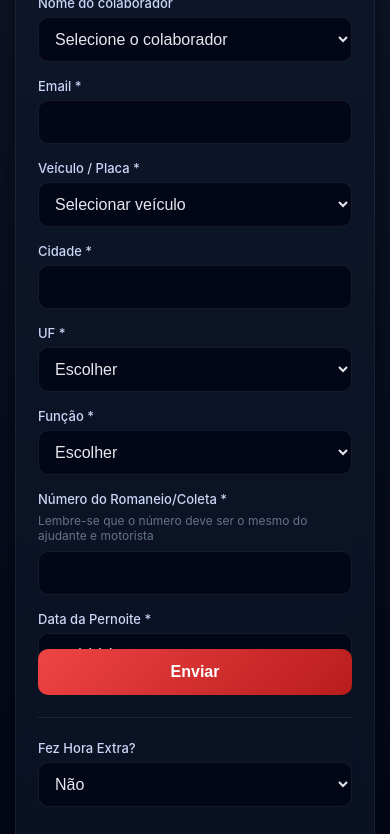
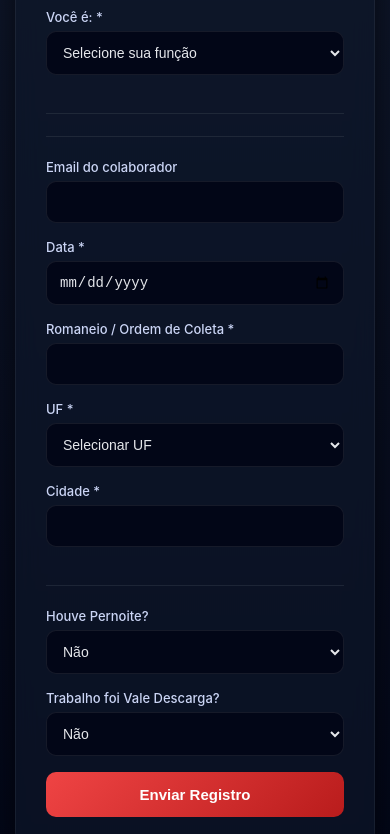
Before and after one commit to mandruzattomatheus-del/pernoiteapp, a website: page public/index.html in a window 390 px wide. Shown: the part 139-973 px from the top of the page. Drawn offline with Linux system fonts and the light colour scheme.

Commit message:
feat: ajustada visibilidade do vale descarga e separação motorista/ajudante

```diff
--- a/public/index.html
+++ b/public/index.html
@@ -3,152 +3,148 @@
 <head>
     <meta charset="UTF-8">
     <meta name="viewport" content="width=device-width, initial-scale=1.0">
-<title>Formulário de Pernoite</title>
+    <title>Mercam - Controle de Horários</title>
     <link rel="stylesheet" href="style.css">
 </head>
 <body>
 
 <div class="container">
-
     <div class="logo-area">
-  <img src="assets/logo-mercam2021.png" alt="Logo Transportadora">
-  <h2>Controle de horários</h2>
+        <img src="assets/logo-mercam2021.png" alt="Mercam">
+        <h2>Controle de Horários</h2>
     </div>
-<!-- precisa colocar foto/logo na pasta assest ainda -->
 
     <form id="formPernoite">
+        <label>Você é: *</label>
+        <select id="funcao" name="funcao_usuario" required>
+            <option value="">Selecione sua função</option>
+            <option value="motorista">Motorista</option>
+            <option value="ajudante">Ajudante</option>
+        </select>
 
-<label for="motorista">Nome do colaborador</label>
-<select id="motorista" name="motorista" required>
-  <option value="">Selecione o colaborador</option>
+        <hr>
+
+        <div id="areaMotorista" class="hidden-section">
+            <label>Nome do Motorista *</label>
+            <select name="nome_motorista">
+                <option value="">Selecione o motorista</option>
                 <option>ALEXANDRO AYMORE DE OLIVEIRA SANTOS</option>
                 <option>ALVARO APARECIDO DE OLIVEIRA BENEDITO</option>
                 <option>BRUNO DA SILVA MEIRA</option>
                 <option>CLEITON GONZAGA DE QUEIROGA</option>
-  <option>ELIAS BORGES DE MACEDO</option>
+                <option>EDER ANTONIO HENRIQUE</option>
                 <option>JEAN CARLOS RODRIGUES DO NASCIMENTO</option>
                 <option>JONAS SANTANA DOS SANTOS</option>
                 <option>JOSE CLAYTON DA SILVA RODRIGUES</option>
                 <option>JOSE CRISPIN VIEIRA DE ARAUJO</option>
-  <option>JOSE FRANCISCO DE MOURA</option>
                 <option>LEANDRO CARACIOLO DOS SANTOS</option>
-  <option>LETICIA</option>
                 <option>LUCAS GUEDES DA SILVA</option>
-  <option>MARIA DE FATIMA DOS SANTOS CARVALHO</option>
-  <option>NELSINHO</option>
-  <option>NELSON</option>
-  <option>NELSON JOSE TEIXEIRA MIRANDA</option>
-  <option>PATRICIA</option>
-  <option>PAULO EDUARDO DE OLIVEIRA</option>
-  <option>PEDRO PAIVA CARDOSO</option>
-  <option>VALÉRIA</option>
-  <option>VICTOR AUGUSTO DE OLIVEIRA</option>
+                <option>NELSON JOSÉ TEIXEIRA MIRANDA</option>
                 <option>WAGNER DA SILVA PERES AMARAL</option>
                 <option>WILSON DE SOUZA</option>
             </select>
 
-<label>Email *</label>
-<input type="email" name="email" required>
+            <label>Estava com ajudante?</label>
+            <select id="temAjudante" name="tem_ajudante">
+                <option value="nao">Não</option>
+                <option value="sim">Sim</option>
+            </select>
 
-<label>Veículo / Placa *</label>
-<select name="placa" required>
+            <div id="blocoAjudanteDoMotorista" class="hidden-section">
+                <label>Selecione o Ajudante</label>
+                <select name="ajudante_do_motorista">
+                    <option value="">Selecione o ajudante</option>
+                    <option>AIRTON LINHARES</option>
+                    <option>COSME JOSE DE OLIVEIRA</option>
+                    <option>DAMIÃO FRANCISCO PEREIRA</option>
+                    <option>FRANCISCO DAS CHAGAS PIMENTEL JUNIOR</option>
+                    <option>FRANCISCO RODRIGUES DO NASCIMENTO</option>
+                    <option>LEONARDO ANDRADE DA SILVA</option>
+                    <option>MARCOS BARACHO DO NASCIMENTO</option>
+                    <option>NIVALDO DE BARROS</option>
+                    <option>ELIAS BORGES DE MACEDO</option>
+                </select>
+            </div>
+        </div>
 
-<option value="">Selecionar veículo</option>
+        <div id="areaAjudante" class="hidden-section">
+            <label>Seu Nome (Ajudante) *</label>
+            <select name="nome_ajudante">
+                <option value="">Selecione seu nome</option>
+                <option>AIRTON LINHARES</option>
+                <option>COSME JOSE DE OLIVEIRA</option>
+                <option>DAMIÃO FRANCISCO PEREIRA</option>
+                <option>FRANCISCO DAS CHAGAS PIMENTEL JUNIOR</option>
+                <option>FRANCISCO RODRIGUES DO NASCIMENTO</option>
+                <option>LEONARDO ANDRADE DA SILVA</option>
+                <option>MARCOS BARACHO DO NASCIMENTO</option>
+                <option>NIVALDO DE BARROS</option>
+                <option>ELIAS BORGES DE MACEDO</option>
+            </select>
 
-<option>DPM-2C71 - AUDI Q5 SB P-HIBRIDO</option>
-<option>EWW-0A64 - AUDI Q5 SB P-HIBRIDO</option>
-<option>SUC-0C28 - BMW X6 M COMPETITION</option>
-<option>DEU-7390 - Carreta Sider</option>
-<option>FNV-4C67 - Carreta Sider</option>
-<option>FXC-4H07 - Fiat - Fiorino</option>
-<option>GGT-0F64 - GWM HAVAL H6 GT</option>
-<option>FXA-0D64 - Moto Honda X-ADV</option>
-<option>EOE-0B64 - Kia Carnival</option>
-<option>EOU-0G85 - Mercedes-Benz - Atego 3030</option>
-<option>FZA-4F15 - Mercedes-Benz - ACCELO</option>
-<option>DIZ-7H62 - M BENZ - SPRINTER</option>
-<option>GKD-7A62 - M BENZ - ATEGO 2430</option>
-<option>FUZ-0422 - Volvo - FH 460</option>
-<option>UFL-0H73 - Volvo FH 460 LS Branco</option>
-<option>UGO-4F96 - Volvo FH 460 LS Prata</option>
-<option>DTB-1E11 - VW - 24250</option>
-<option>EMU-6E18 - VW - 8.150</option>
-<option>FMT-0A64 - VW - 11.180</option>
-<option>FLQ-5F07 - VW - 19.330</option>
-<option>DTD-2A80 - VW - Kombi</option>
-<option>FRE-3H48 - VW-30.330 Bi-truck Sider</option>
-<option>GGE-3C94 - Truck Sider VW-24.330</option>
-<option>SVD-0D46 - VW Express Delivery Sider</option>
-<option>TLC-4I24 - VW Express Delivery Sider</option>
+            <label>Motorista com quem estava *</label>
+            <select name="motorista_responsavel">
+                <option value="">Selecione o motorista</option>
+                <option>ALEXANDRO AYMORE DE OLIVEIRA SANTOS</option>
+                <option>ALVARO APARECIDO DE OLIVEIRA BENEDITO</option>
+                <option>BRUNO DA SILVA MEIRA</option>
+                <option>CLEITON GONZAGA DE QUEIROGA</option>
+                <option>EDER ANTONIO HENRIQUE</option>
+                <option>JEAN CARLOS RODRIGUES DO NASCIMENTO</option>
+                <option>JONAS SANTANA DOS SANTOS</option>
+                <option>JOSE CLAYTON DA SILVA RODRIGUES</option>
+                <option>JOSE CRISPIN VIEIRA DE ARAUJO</option>
+                <option>LEANDRO CARACIOLO DOS SANTOS</option>
+                <option>LUCAS GUEDES DA SILVA</option>
+                <option>NELSON JOSÉ TEIXEIRA MIRANDA</option>
+                <option>WAGNER DA SILVA PERES AMARAL</option>
+                <option>WILSON DE SOUZA</option>
+            </select>
+        </div>
+
+        <hr>
+
+        <label>Email do colaborador</label>
+        <input type="email" name="email">
+
+        <label>Data *</label>
+        <input type="date" name="data_registro" required>
+
+        <label>Romaneio / Ordem de Coleta *</label>
+        <input type="text" name="romaneio" required>
+
+        <label>UF *</label>
+        <select name="uf" required>
+            <option value="">Selecionar UF</option>
+            <option value="MG">MG - MINAS GERAIS</option>
+            <option value="SP">SP - SÃO PAULO</option>
+            <option value="RJ">RJ - RIO DE JANEIRO</option>
+            <option value="ES">ES - ESPÍRITO SANTO</option>
+            <option value="PR">PR - PARANÁ</option>
+            <option value="SC">SC - SANTA CATARINA</option>
+            <option value="RS">RS - RIO GRANDE DO SUL</option>
         </select>
 
         <label>Cidade *</label>
         <input type="text" name="cidade" required>
 
-<label>UF *</label>
-<select name="uf" required>
-<option value="">Escolher</option>
-<option value="AC">AC</option>
-<option value="AL">AL</option>
-<option value="AP">AP</option>
-<option value="AM">AM</option>
-<option value="BA">BA</option>
-<option value="CE">CE</option>
-<option value="DF">DF</option>
-<option value="ES">ES</option>
-<option value="GO">GO</option>
-<option value="MA">MA</option>
-<option value="MT">MT</option>
-<option value="MS">MS</option>
-<option value="MG">MG</option>
-<option value="PA">PA</option>
-<option value="PB">PB</option>
-<option value="PR">PR</option>
-<option value="PE">PE</option>
-<option value="PI">PI</option>
-<option value="RJ">RJ</option>
-<option value="RN">RN</option>
-<option value="RS">RS</option>
-<option value="RO">RO</option>
-<option value="RR">RR</option>
-<option value="SC">SC</option>
-<option value="SP">SP</option>
-<option value="SE">SE</option>
-<option value="TO">TO</option>
-</select>
-
-<label>Função *</label>
-<select name="funcao" required>
-<option value="">Escolher</option>
-<option>Motorista</option>
-<option>Ajudante</option>
-</select>
-
-<label>Número do Romaneio/Coleta *</label>
-<small>Lembre-se que o número deve ser o mesmo do ajudante e motorista</small>
-<input type="text" name="romaneio" required>
-
-<label>Data da Pernoite *</label>
-<input type="date" name="data" required>
-
         <hr>
 
-<label>Fez Hora Extra?</label>
-<select id="horaExtra">
+        <label>Houve Pernoite?</label>
+        <select name="pernoite">
             <option value="nao">Não</option>
             <option value="sim">Sim</option>
         </select>
 
-<div id="extraFields">
-<label>Horário de Entrada</label>
-<input type="time" name="entrada">
-
-<label>Horário de Saída</label>
-<input type="time" name="saida">
+        <div id="blocoValeDescarga">
+            <label>Trabalho foi Vale Descarga?</label>
+            <select name="vale_descarga">
+                <option value="nao">Não</option>
+                <option value="sim">Sim</option>
+            </select>
         </div>
 
-<button type="submit">Enviar</button>
-
+        <button type="submit">Enviar Registro</button>
     </form>
 </div>
 
--- a/public/style.css
+++ b/public/style.css
@@ -1,264 +1,55 @@
-/* RESET */
-
-*{
-  box-sizing:border-box;
-  margin:0;
-  padding:0;
-}
-
-/* FUNDO */
+/* SEU RESET E ESTILO ORIGINAL */
+*{ box-sizing:border-box; margin:0; padding:0; }
 
 body{
-
   font-family: "Inter","Segoe UI",sans-serif;
-
-  background:
-  linear-gradient(
-    180deg,
-    #0f172a,
-    #020617
-  );
-
+  background: linear-gradient(180deg, #0f172a, #020617);
   color:#e5e7eb;
-
   min-height:100vh;
-
   display:flex;
   justify-content:center;
   align-items:flex-start;
-
   padding:30px 15px;
 }
 
-/* CONTAINER */
-
 .container{
-
-  width:100%;
-  max-width:520px;
-
+  width:100%; max-width:520px;
   background:rgba(15,23,42,0.65);
-
   backdrop-filter:blur(12px);
-
   border:1px solid rgba(255,255,255,0.06);
-
   border-radius:16px;
-
   padding:30px;
-
-  box-shadow:
-  0 10px 30px rgba(0,0,0,0.6);
+  box-shadow: 0 10px 30px rgba(0,0,0,0.6);
 }
 
-/* LOGO */
+.logo-area{ text-align:center; margin-bottom:25px; }
+.logo-area img{ width:90px; margin-bottom:10px; }
+.logo-area h2{ font-weight:600; font-size:20px; color:#f1f5f9; }
 
-.logo-area{
-  text-align:center;
-  margin-bottom:25px;
+label{ display:block; margin-bottom:6px; font-size:13px; color:#cbd5f5; font-weight:500; }
+
+input, select{
+  width:100%; padding:12px; border-radius:10px;
+  border:1px solid rgba(255,255,255,0.08);
+  background:#020617; color:#e5e7eb; font-size:14px;
+  margin-bottom:16px; transition:all .2s;
 }
 
-.logo-area img{
-  width:90px;
-  margin-bottom:10px;
+input:focus, select:focus{ outline:none; border:1px solid #ef4444; }
+
+hr{ border:none; height:1px; background:rgba(255,255,255,0.08); margin:22px 0; }
+
+button{
+  width:100%; padding:14px; border-radius:10px; border:none;
+  background: linear-gradient(135deg, #ef4444, #b91c1c);
+  color:white; font-size:15px; font-weight:600; cursor:pointer;
 }
 
-.logo-area h2{
-  font-weight:600;
-  font-size:20px;
-  color:#f1f5f9;
+/* --- AJUSTE DE CONFLITO DE EXIBIÇÃO --- */
+.hidden-section {
+    display: none !important;
 }
 
-/* TITULOS DE SEÇÃO */
-
-h3{
-
-  margin-top:22px;
-  margin-bottom:12px;
-
-  font-size:14px;
-
-  letter-spacing:1px;
-
-  text-transform:uppercase;
-
-  color:#94a3b8;
+.ativo {
+    display: block !important;
 }
-
-/* LABEL */
-
-label{
-
-  display:block;
-
-  margin-bottom:6px;
-
-  font-size:13px;
-
-  color:#cbd5f5;
-
-  font-weight:500;
-}
-
-/* TEXTOS PEQUENOS */
-
-small{
-
-  display:block;
-
-  margin-bottom:8px;
-
-  font-size:12px;
-
-  color:#64748b;
-}
-
-/* INPUTS */
-
-input,
-select{
-
-  width:100%;
-
-  padding:12px;
-
-  border-radius:10px;
-
-  border:1px solid rgba(255,255,255,0.08);
-
-  background:#020617;
-
-  color:#e5e7eb;
-
-  font-size:14px;
-
-  margin-bottom:16px;
-
-  transition:all .2s;
-}
-
-/* FOCUS */
-
-input:focus,
-select:focus{
-
-  outline:none;
-
-  border:1px solid #ef4444;
-
-  box-shadow:
-  0 0 0 2px rgba(239,68,68,0.15);
-}
-
-/* DIVISOR */
-
-hr{
-
-  border:none;
-
-  height:1px;
-
-  background:rgba(255,255,255,0.08);
-
-  margin:22px 0;
-}
-
-/* BOTÃO */
-
-button{
-
-  width:100%;
-
-  padding:14px;
-
-  border-radius:10px;
-
-  border:none;
-
-  background:
-
-  linear-gradient(
-  135deg,
-  #ef4444,
-  #b91c1c
-  );
-
-  color:white;
-
-  font-size:15px;
-
-  font-weight:600;
-
-  cursor:pointer;
-
-  transition:.2s;
-
-  margin-top:10px;
-}
-
-/* HOVER */
-
-button:hover{
-
-  transform:translateY(-1px);
-
-  box-shadow:
-  0 8px 18px rgba(239,68,68,0.35);
-}
-
-/* CLICK */
-
-button:active{
-  transform:scale(.98);
-}
-
-/* HORA EXTRA ANIMAÇÃO */
-
-#extraFields{
-
-  max-height:0;
-  opacity:0;
-
-  overflow:hidden;
-
-  transition:
-  opacity .25s ease,
-  max-height .25s ease;
-}
-
-#extraFields.ativo{
-
-  max-height:200px;
-  opacity:1;
-}
-
-/* MOBILE */
-
-@media (max-width:600px){
-
-.container{
-  padding:22px;
-}
-
-.logo-area img{
-  width:70px;
-}
-
-input,
-select{
-
-  font-size:16px; /* evita zoom ios */
-
-}
-
-button{
-
-  font-size:16px;
-
-  position:sticky;
-
-  bottom:10px;
-
-}
-
-}
```
Also changed, not shown: public/script.js (+29 -21 lines), server.js (+24 -59 lines). Lines whose indentation alone changed are shown as unchanged.
